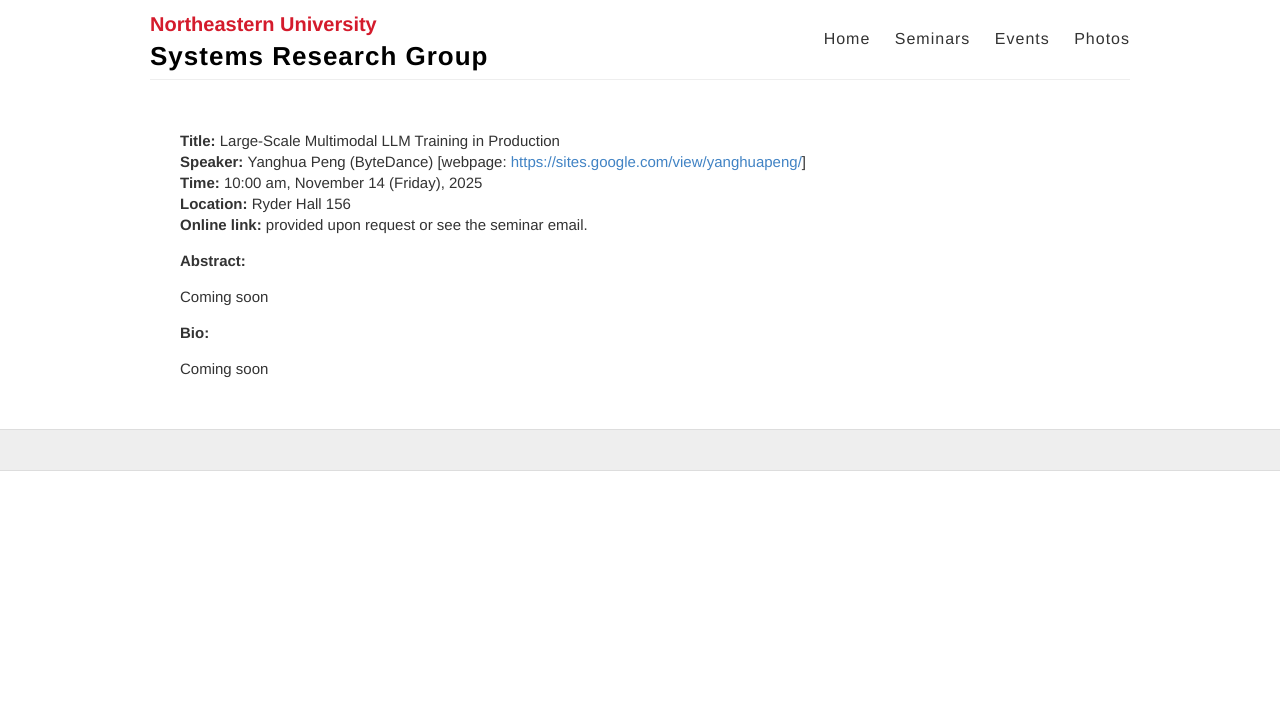
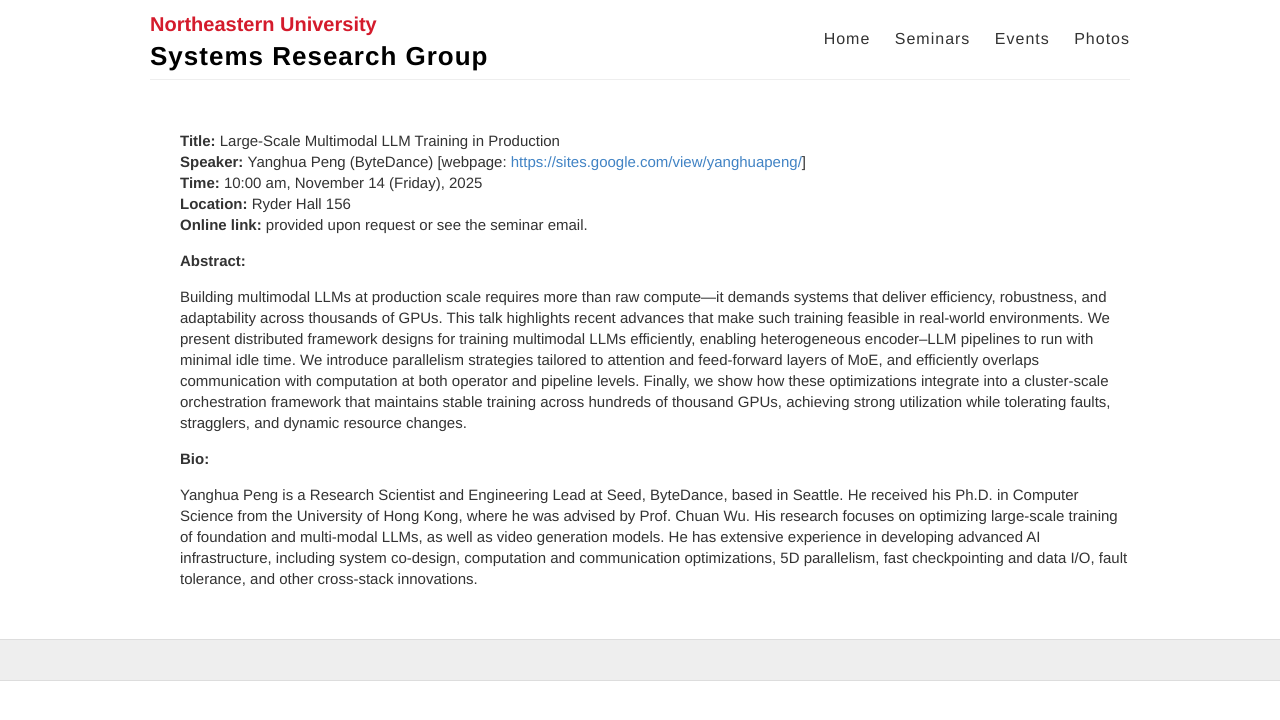
Before and after one commit to neu-srg/neu-srg.github.io, a Jekyll site: the page built from _seminars/2025-11-14-Yanghua-Peng.md, in a window 1280 px wide. Shown: the top 720 px of the page. Built offline with Jekyll 4.4.1, drawn with Linux system fonts in a browser that asks for light colours.

Commit message:
add information about yanhua's talk

```diff
--- a/_seminars/2025-11-14-Yanghua-Peng.md
+++ b/_seminars/2025-11-14-Yanghua-Peng.md
@@ -13,8 +13,8 @@ online: YES
 
 **Abstract:**
 
-Coming soon
+Building multimodal LLMs at production scale requires more than raw compute—it demands systems that deliver efficiency, robustness, and adaptability across thousands of GPUs. This talk highlights recent advances that make such training feasible in real-world environments. We present distributed framework designs for training multimodal LLMs efficiently, enabling heterogeneous encoder–LLM pipelines to run with minimal idle time. We introduce parallelism strategies tailored to attention and feed-forward layers of MoE, and efficiently overlaps communication with computation at both operator and pipeline levels. Finally, we show how these optimizations integrate into a cluster-scale orchestration framework that maintains stable training across hundreds of thousand GPUs, achieving strong utilization while tolerating faults, stragglers, and dynamic resource changes.
 
 **Bio:**
 
-Coming soon
+Yanghua Peng is a Research Scientist and Engineering Lead at Seed, ByteDance, based in Seattle. He received his Ph.D. in Computer Science from the University of Hong Kong, where he was advised by Prof. Chuan Wu. His research focuses on optimizing large-scale training of foundation and multi-modal LLMs, as well as video generation models. He has extensive experience in developing advanced AI infrastructure, including system co-design, computation and communication optimizations, 5D parallelism, fast checkpointing and data I/O, fault tolerance, and other cross-stack innovations.
```
